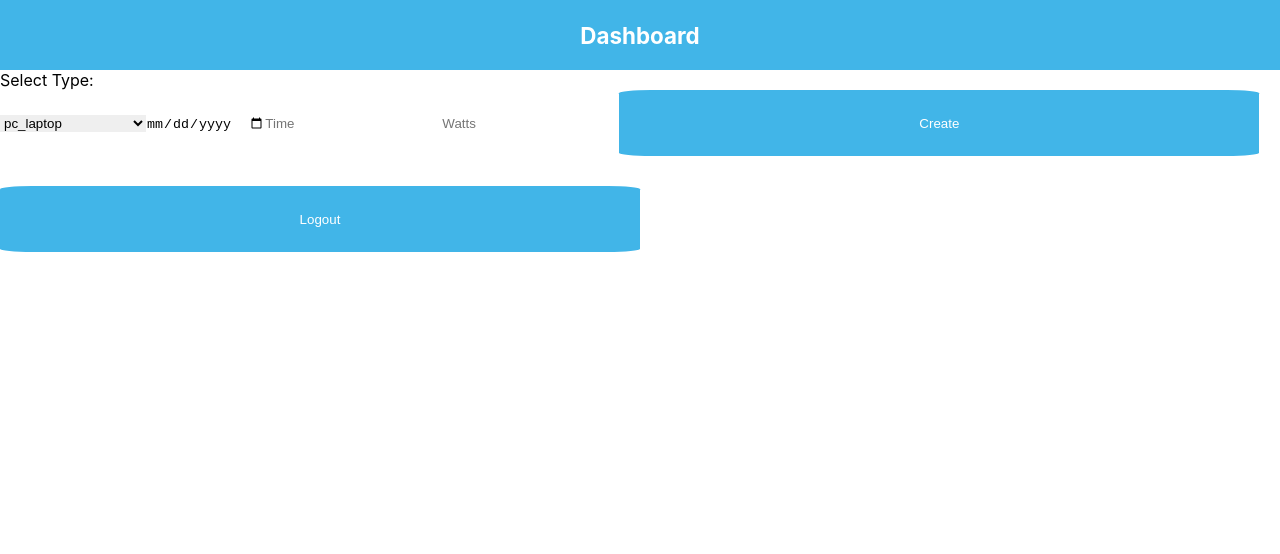
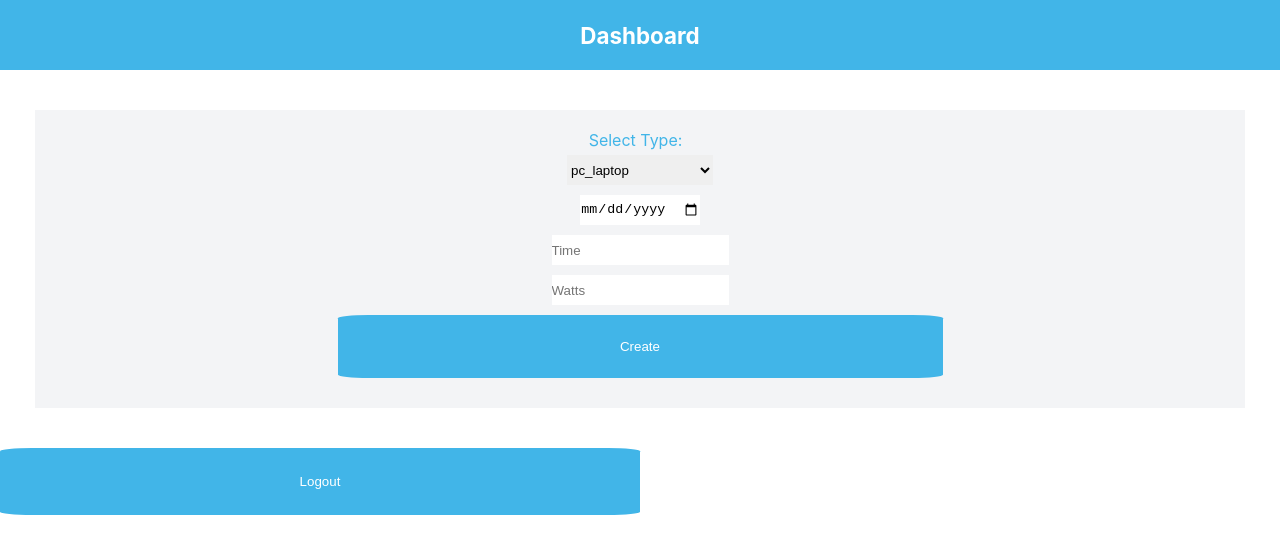
Before and after one commit to julian3493/capstone-tracking-app, a React (Create React App) app: page /dashboard in a window 1280 px wide. Shown: the top 554 px of the page. Built offline with nearby package versions, Linux system fonts and the light colour scheme.

Commit message:
add style to dashboard component

```diff
--- a/src/components/Dashboard.js
+++ b/src/components/Dashboard.js
@@ -4,6 +4,7 @@ import axios from 'axios';
 import Logout from './Logout';
 import Navigation from './Navigation';
 import TopBar from './TopBar';
+import '../styles/Dashboard.css';
 
 const devices = [
   'pc_laptop',
@@ -49,10 +50,10 @@ const Dashboard = () => {
   };
 
   return (
-    <div>
+    <div className="screen">
       {TopBar('Dashboard')}
-      <form className="resgister" onSubmit={handleSubmit}>
-        <p>Select Type:&nbsp;&nbsp;</p>
+      <form className="track-form" onSubmit={handleSubmit}>
+        <p className="select-label">Select Type:&nbsp;&nbsp;</p>
         <select name="electrodomestic" onChange={handleChange}>
           {setOpt()}
         </select>
@@ -61,8 +62,8 @@ const Dashboard = () => {
         <input type="number" name="watts" placeholder="Watts" onChange={handleChange} required />
         <button type="submit">Create</button>
       </form>
+      <Logout />
       <Navigation />
-      <Logout />
     </div>
   );
 };
--- /dev/null
+++ b/src/styles/Dashboard.css
@@ -0,0 +1,26 @@
+.screen {
+  display: flex;
+  flex-direction: column;
+  height: 100vh;
+}
+
+.track-form {
+  margin: 40px 35px;
+  padding: 20px 0;
+  display: flex;
+  flex-direction: column;
+  align-items: center;
+  justify-content: space-around;
+  background-color: #f3f4f6;
+}
+
+.select-label {
+  margin-bottom: 5px;
+  color: #41b5e8;
+}
+
+.track-form input,
+.track-form select {
+  margin-bottom: 10px;
+  height: 30px;
+}
```
